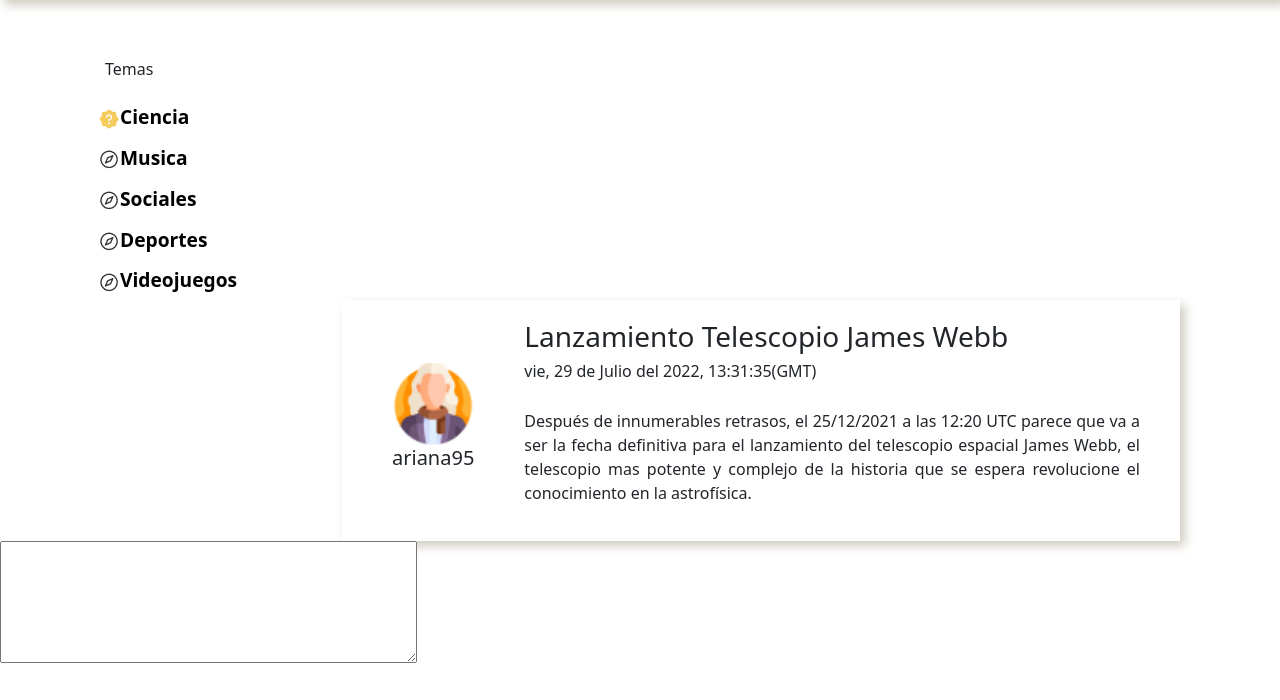
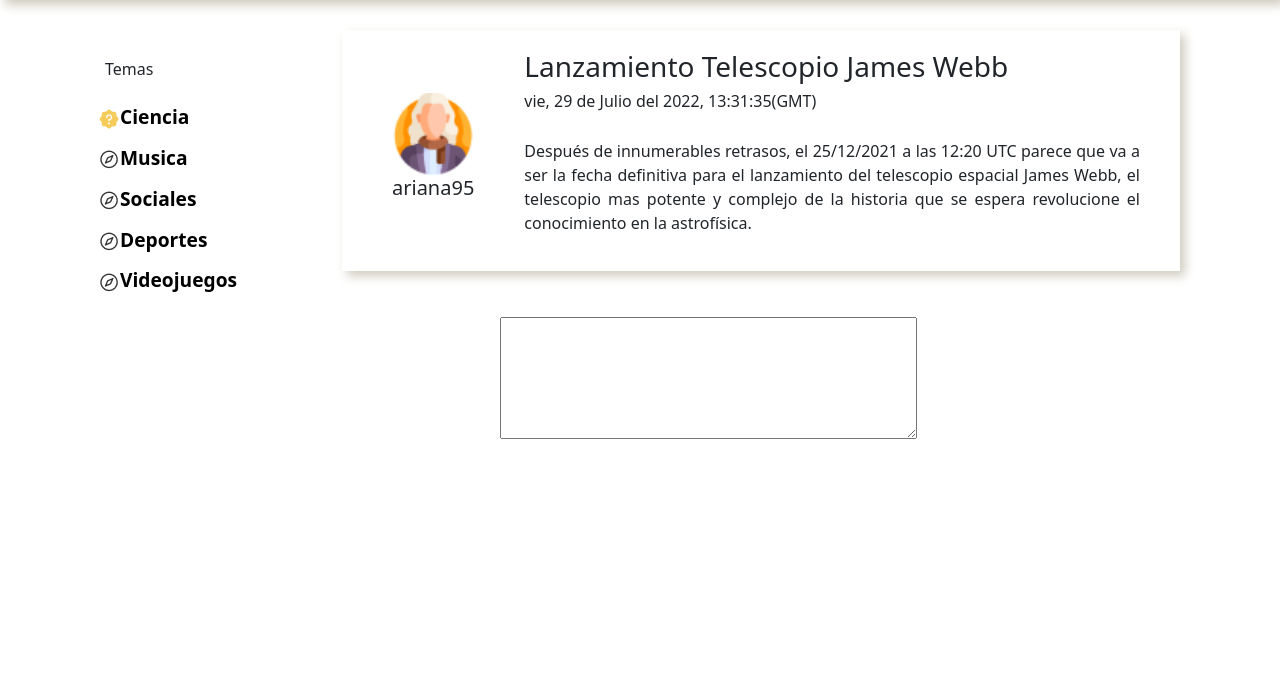
Before and after one commit to rauledutorres/Proyecto-2-Foros, a PHP site: page /proyecto2_foros/paginaHilo.php in a window 1280 px wide. Shown: the part 100-800 px from the top of the page. Run offline with PHP 8.4, Linux system fonts and the light colour scheme.

Commit message:
modificacion comentarios

```diff
--- a/css/paginaHilo.css
+++ b/css/paginaHilo.css
@@ -62,7 +62,7 @@
 .listaHiloPrincipal{
     display: flex;
     flex-direction: column;
-    padding-top: 300px;
+    padding-top: 30px;
 }
 
 .hilo{
@@ -100,3 +100,9 @@
     padding-top: 20px;
     font-weight: lighter;
 }
+
+/*PARTE DE LOS COMENTARIOS*/
+
+.comentario{
+    padding-left: 500px;
+}
```
